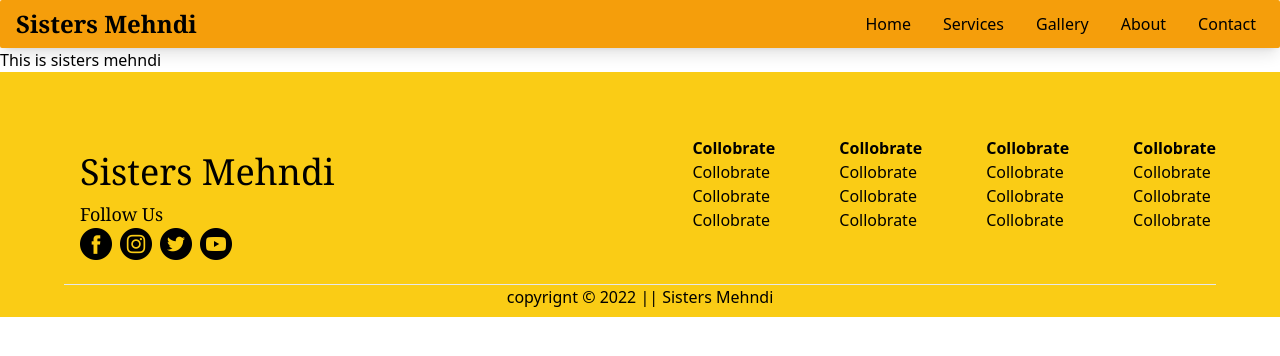
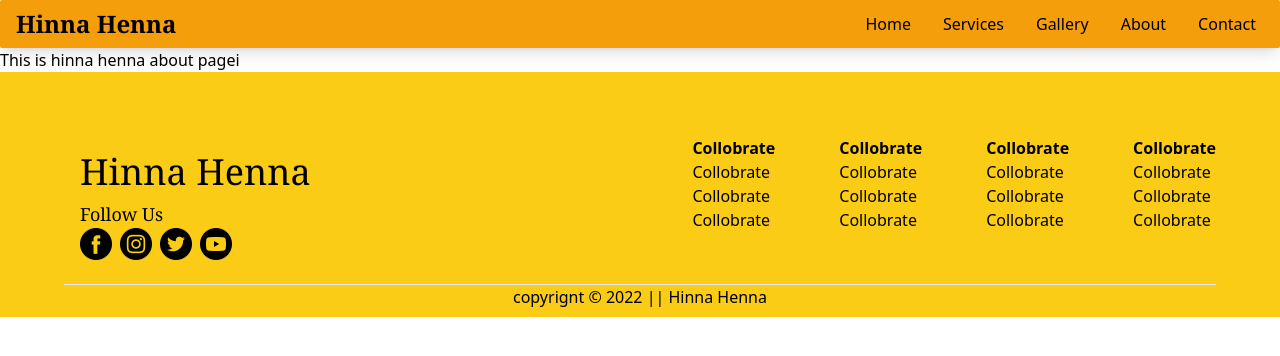
Before and after one commit to MitAbhay/hinna-henna, a Next.js app: page /about in a window 1280 px wide. Shown: the top 356 px of the page. Built offline with nearby package versions, Linux system fonts and the light colour scheme.

Commit message:
Name changed and fixes some bugs

```diff
--- a/components/Footer.tsx
+++ b/components/Footer.tsx
@@ -6,7 +6,7 @@ export default function () {
     <div className="bg-yellow-400 z-50 pt-16 px-16 pb-2">
       <div className="flex">
         <div className="flex-1 p-4">
-          <p className="text-4xl font-serif">Sisters Mehndi</p>
+          <p className="text-4xl font-serif">Hinna Henna</p>
           <p className="text-lg font-serif mt-2">Follow Us</p>
           <div className=" flex space-x-2 w-8 h-8 ">
             <img src="/Logos/facebook.png" alt="facebook" />
@@ -44,7 +44,7 @@ export default function () {
       </div>
       <div className="mt-2">
         <hr />
-        <p className="text-center">copyrignt © 2022 || Sisters Mehndi </p>
+        <p className="text-center">copyrignt © 2022 || Hinna Henna </p>
       </div>
     </div>
   )
--- a/components/Header.tsx
+++ b/components/Header.tsx
@@ -12,7 +12,7 @@ export default function Header() {
           {/* <Image src="/Images/mehndi-logo.png" layout="fill" /> */}
           <a href="/">
             <p className="font-bold font-serif px-2 cursor-pointer">
-              Sisters Mehndi
+              Hinna Henna
             </p>
           </a>
         </div>
--- a/pages/about.tsx
+++ b/pages/about.tsx
@@ -2,6 +2,6 @@ import React from 'react'
 
 export default function about() {
   return (
-    <div>This is sisters mehndi</div>
+    <div>This is hinna henna about pagei</div>
   )
 }
--- a/pages/form.tsx
+++ b/pages/form.tsx
@@ -21,7 +21,7 @@ function form() {
   } = useForm<Inputs>()
 
   const onSubmit: SubmitHandler<Inputs> = (data) => {
-    console.log(data)
+    // console.log(data)
     send(
       'service_mehndi',
       'template_sisters',
@@ -33,7 +33,7 @@ function form() {
         event: data.event,
         phone: data.phone,
       },
-      '1dkKce18eHpwrAQMV'
+      process.env.NEXT_PUBLIC_API_KEY
     )
     setsubmitted(true)
   }
--- a/pages/index.tsx
+++ b/pages/index.tsx
@@ -8,17 +8,17 @@ const Home: NextPage = () => {
   return (
     <div className="">
       <Head>
-        <title>Sisters-Mehndi</title>
+        <title>hinna-henna</title>
         <meta
           name="description"
           content="book your mehndi time for any ocassion related to Bridal Mehndi, Sangeet Parties,
           Engagements, Baby Showers, Birthday Parties, Ladies Night outs, School
           Events, Corporate Events and Fundraisers"
         />
-        <meta property="og:title" content="Sisters-Mehndi" />
+        <meta property="og:title" content="hinna-henna" />
         <meta
           property="og:description"
-          content=" This is platform of sisters, can do Mehndi/Henna for just about any
+          content=" This is platform for mehndi (henna), can do Mehndi/Henna for just about any
           occasion. We Specialize in Bridal Mehndi, Sangeet Parties,
           Engagements, Baby Showers, Birthday Parties, Ladies Night outs, School
           Events, Corporate Events and Fundraisers. We love to extend this art
@@ -26,7 +26,7 @@ const Home: NextPage = () => {
         />
         <meta
           property="og:url"
-          content="http://sisters-mehndi.vercel.app.com/"
+          content="http://hinna-henna.vercel.app.com/"
         />
         <meta property="og:type" content="website" />
       </Head>
@@ -34,10 +34,10 @@ const Home: NextPage = () => {
         <div className="flex-1 p-16">
           <h1 className="lg:text-8xl text-5xl">Welcome to</h1>
           <h1 className=" text-amber-500 lg:text-8xl font-bold text-5xl">
-            Sisters Mehndi
+            Hinna Henna
           </h1>
           <p className="font-serif italic mt-2 ml-2">
-            A place where you can satisfy your hands and heart with mehndi.
+            A place where you can satisfy your hands and heart with hinna/mehndi.
           </p>
         </div>
         <div className="lg:mr-40 my-4 rounded-sm shadow-md text-center mx-auto items-center flex justify-center">
@@ -66,7 +66,7 @@ const Home: NextPage = () => {
       </div>
       <div className="max-w-2xl mx-auto my-8 text-xl text-center">
         <p className="font-serif">
-          This is platform of sisters, can do Mehndi/Henna for just about any
+          This is platform for mehndi, can do Mehndi/Henna for just about any
           occasion. We Specialize in Bridal Mehndi, Sangeet Parties,
           Engagements, Baby Showers, Birthday Parties, Ladies Night outs, School
           Events, Corporate Events and Fundraisers. We love to extend this art
```
Also changed, not shown: 2 other files (tests, documents, lock files or other folders).
